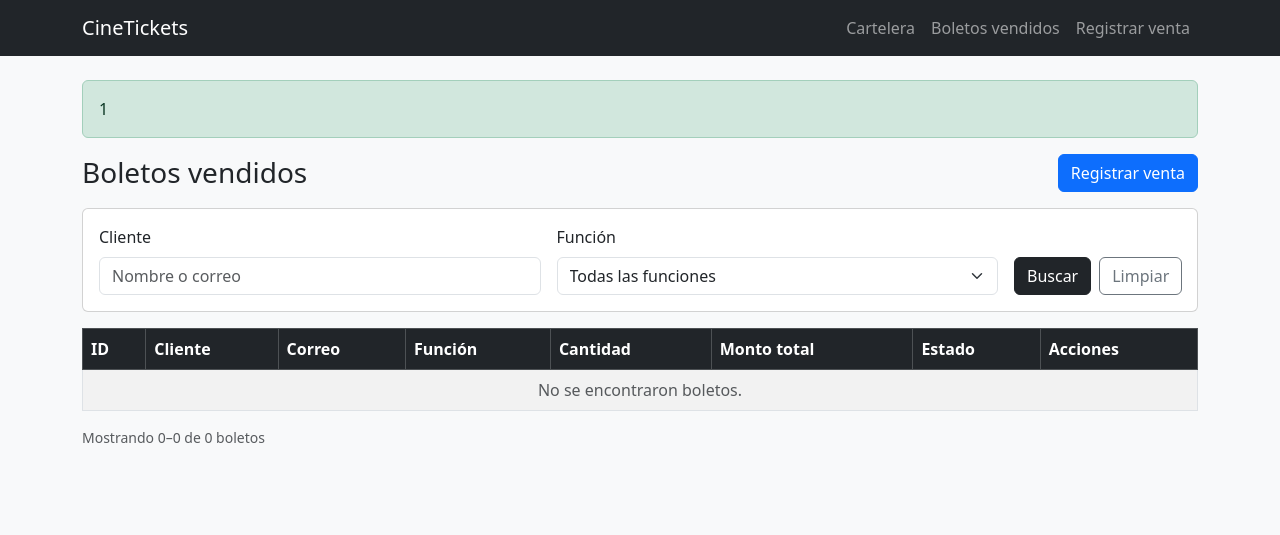
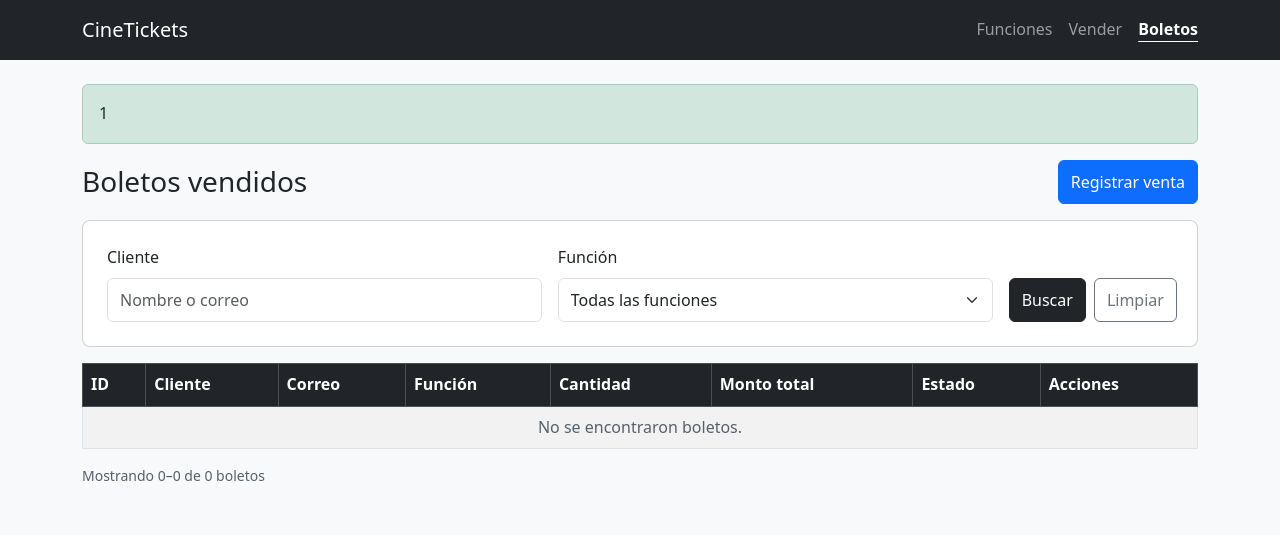
Before and after one commit to LisandroVillegas/cinetickets, a Laravel app: page /boletos in a window 1280 px wide. Shown: the top 535 px of the page. Run offline with Laravel 10, Linux system fonts and the light colour scheme; the visitor is signed in with stand-in values (Sample User, id 1); data that the repository does not hold is empty; style sheets or scripts are compiled from the project's sources.

Commit message:
feat: mejorar navegacion accesible y cargar assets

```diff
--- a/resources/css/app.css
+++ b/resources/css/app.css
@@ -0,0 +1,38 @@
+:root {
+    --cine-focus: #084298;
+    --cine-border: #dee2e6;
+    --cine-radius: .5rem;
+}
+body { line-height: 1.6; }
+h1, h2 { line-height: 1.25; }
+main { min-width: 0; }
+main:focus { outline: none; }
+:focus-visible { outline: 3px solid var(--cine-focus); outline-offset: 3px; }
+.navbar :focus-visible { outline-color: #ffda6a; }
+.skip-link { display: block; padding: .75rem 1rem; background: white; color: var(--cine-focus); }
+.navbar .nav-link { min-height: 44px; display: flex; align-items: center; }
+.navbar .nav-link.active { text-decoration: underline; text-underline-offset: .4rem; font-weight: 600; }
+.btn, summary, .page-link { min-height: 44px; }
+.btn { align-content: center; }
+.card { border-radius: var(--cine-radius); box-shadow: none; }
+.card-body { padding: 1.5rem; }
+.form-control, .form-select { font-size: 1rem; min-height: 44px; }
+.form-text, .text-muted { color: #56616c !important; }
+.table td, .table th, dd, [data-resumen], .alert { overflow-wrap: anywhere; }
+.table td { max-width: 24rem; min-width: 6rem; }
+.table caption { color: #56616c; }
+.acciones { min-width: 13rem !important; max-width: 18rem !important; white-space: normal; }
+.acciones > .btn, .acciones > form { margin-bottom: .5rem; }
+.anulacion summary { cursor: pointer; color: #842029; padding-block: .5rem; }
+.anulacion[open] { border-top: 1px solid var(--cine-border); padding-top: .5rem; }
+.anulacion p { white-space: normal; }
+@media (max-width: 575.98px) {
+    .navbar .container { align-items: flex-start; }
+    .navbar-nav { width: 100%; }
+    .card-body { padding: 1rem; }
+    .pagination { flex-wrap: wrap; }
+    .acciones { min-width: 12rem !important; }
+}
+@media (prefers-reduced-motion: reduce) {
+    *, *::before, *::after { scroll-behavior: auto !important; transition: none !important; animation: none !important; }
+}
--- a/resources/js/app.js
+++ b/resources/js/app.js
@@ -1 +1,12 @@
 import './bootstrap';
+import { initProgramacion } from './programacion';
+import { initVenta } from './venta';
+
+initProgramacion();
+initVenta();
+document.querySelectorAll('form[data-confirmar]').forEach((form) => {
+    form.addEventListener('submit', (event) => {
+        if (!window.confirm(form.dataset.confirmar)) event.preventDefault();
+    });
+});
+document.getElementById('resumen-errores')?.focus();
--- a/resources/views/layouts/app.blade.php
+++ b/resources/views/layouts/app.blade.php
@@ -3,40 +3,42 @@
 <head>
     <meta charset="UTF-8">
     <meta name="viewport" content="width=device-width, initial-scale=1">
-    <title>@yield('titulo', 'CineTickets')</title>
+    <title>@yield('titulo', 'CineTickets') · CineTickets</title>
     <link href="https://cdn.jsdelivr.net/npm/bootstrap@5.3.3/dist/css/bootstrap.min.css" rel="stylesheet">
+    @vite(['resources/css/app.css', 'resources/js/app.js'])
 </head>
 <body class="bg-light">
-<nav class="navbar navbar-expand-lg navbar-dark bg-dark mb-4">
-    <div class="container">
+<a class="visually-hidden-focusable skip-link" href="#contenido">Saltar al contenido</a>
+<nav class="navbar navbar-dark bg-dark mb-4" aria-label="Navegación principal">
+    <div class="container gap-3">
         <a class="navbar-brand" href="{{ route('funciones.index') }}">CineTickets</a>
-        <div class="navbar-nav">
-            <a class="nav-link" href="{{ route('funciones.index') }}">Cartelera</a>
-            <a class="nav-link" href="{{ route('boletos.index') }}">Boletos vendidos</a>
-            <a class="nav-link" href="{{ route('ventas.create') }}">Registrar venta</a>
+        <div class="navbar-nav flex-row flex-wrap gap-3">
+            @foreach (['funciones' => ['funciones.index', 'Funciones'], 'ventas' => ['ventas.create', 'Vender'], 'boletos' => ['boletos.index', 'Boletos']] as $seccion => [$ruta, $texto])
+                <a class="nav-link {{ request()->routeIs($seccion.'.*') ? 'active' : '' }}" href="{{ route($ruta) }}"
+                   @if(request()->routeIs($seccion.'.*')) aria-current="page" @endif>{{ $texto }}</a>
+            @endforeach
         </div>
     </div>
 </nav>
-
-<main class="container pb-5">
-    @if (session('exito'))
-        <div class="alert alert-success">{{ session('exito') }}</div>
+<main id="contenido" class="container pb-5" tabindex="-1">
+    @if (session('success') ?? session('exito'))
+        <div class="alert alert-success" role="status">{{ session('success') ?? session('exito') }}</div>
     @endif
-
     @if (session('error'))
-        <div class="alert alert-danger">{{ session('error') }}</div>
+        <div class="alert alert-danger" role="alert">{{ session('error') }}</div>
     @endif
-
     @if ($errors->any())
-        <div class="alert alert-danger">
+        <div class="alert alert-danger" role="alert" tabindex="-1" id="resumen-errores">
+            <h2 class="h6">Revisa los datos antes de continuar</h2>
             <ul class="mb-0">
-                @foreach ($errors->all() as $mensaje)
-                    <li>{{ $mensaje }}</li>
+                @foreach ($errors->messages() as $campo => $mensajes)
+                    @foreach ($mensajes as $mensaje)
+                        <li>@if(in_array($campo, $camposFormulario ?? [], true))<a href="#{{ $campo }}">{{ $mensaje }}</a>@else{{ $mensaje }}@endif</li>
+                    @endforeach
                 @endforeach
             </ul>
         </div>
     @endif
-
     @yield('contenido')
 </main>
 </body>
```
